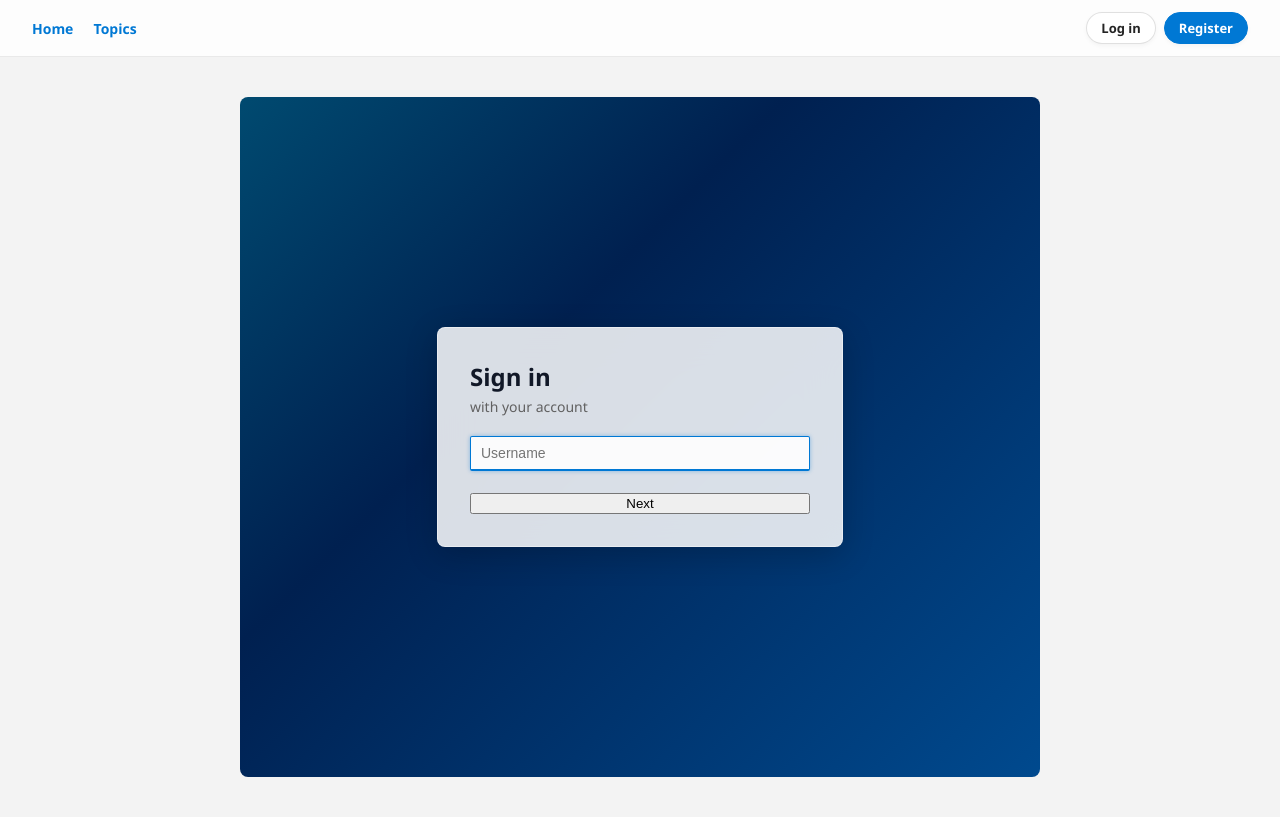
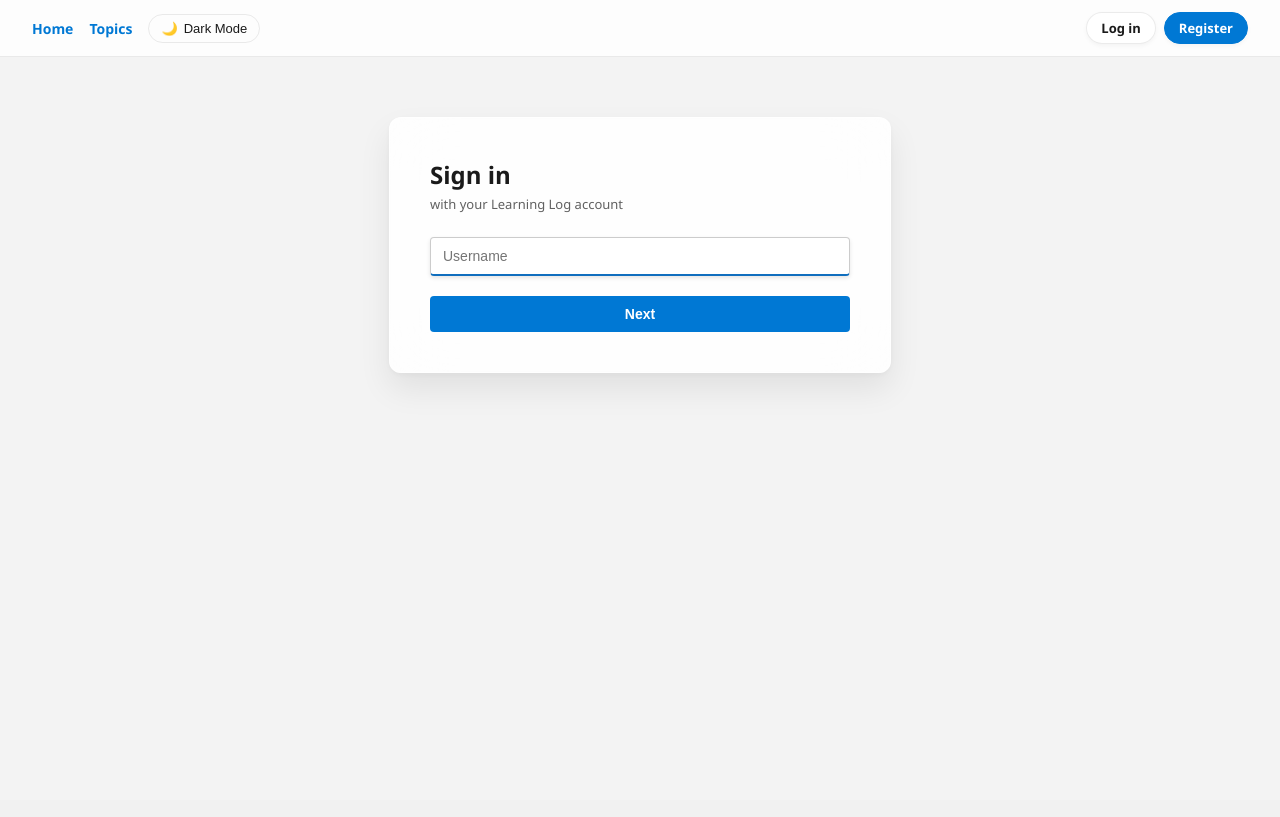
Before and after one commit to ngeezijin2016/learning-log-python-crash-course-, a Django app: page /accounts/login/?next=/ll.settings/ in a window 1280 px wide. After the commit the page ends 378 px from the top, so only its background shows below. Run offline with Django 5.2, Linux system fonts and the light colour scheme.

Commit message:
added settings and dark light mode toggle and fixed everything

```diff
--- a/accounts/templates/registration/login.html
+++ b/accounts/templates/registration/login.html
@@ -1,241 +1,168 @@
 {% extends 'learning_logs/base.html' %}
 
 {% block content %}
-<!-- Fluent UI Changing Gradient & Acrylic Background Container -->
-<div class="fluent-bg-wrapper">
+<style>
+  .fluent-card {
+    max-width: 420px;
+    margin: 60px auto;
+    padding: 40px;
+    background: rgba(255, 255, 255, 0.85);
+    backdrop-filter: blur(30px);
+    -webkit-backdrop-filter: blur(30px);
+    border-radius: 12px;
+    border: 1px solid rgba(255, 255, 255, 0.6);
+    box-shadow: 0 16px 32px rgba(0, 0, 0, 0.08), 0 2px 6px rgba(0, 0, 0, 0.04);
+  }
 
-    <div class="fluent-card-3d-wrapper">
-    <div id="login-card" class="fluent-card">
+  .fluent-title {
+    font-size: 24px;
+    font-weight: 600;
+    color: #1a1a1a;
+    margin: 0 0 4px 0;
+  }
 
-      <!-- Django Error Notification -->
+  .fluent-subtitle {
+    font-size: 13px;
+    color: #616161;
+    margin: 0 0 24px 0;
+  }
+
+  .fluent-field {
+    margin-bottom: 20px;
+  }
+
+  .fluent-input {
+    width: 100%;
+    padding: 10px 12px;
+    font-size: 14px;
+    border: 1px solid rgba(0, 0, 0, 0.2);
+    border-bottom: 2px solid #0078d4;
+    border-radius: 4px;
+    background: rgba(255, 255, 255, 0.9);
+    box-sizing: border-box;
+    outline: none;
+    transition: all 0.2s ease;
+  }
+
+  .fluent-input:focus {
+    background: #ffffff;
+    border-bottom-color: #106ebe;
+    box-shadow: 0 2px 4px rgba(0, 0, 0, 0.1);
+  }
+
+  .btn-fluent-primary {
+    width: 100%;
+    background: #0078d4;
+    color: #ffffff;
+    border: none;
+    padding: 10px 16px;
+    border-radius: 4px;
+    font-weight: 600;
+    font-size: 14px;
+    cursor: pointer;
+    transition: background 0.15s ease;
+  }
+
+  .btn-fluent-primary:hover {
+    background: #106ebe;
+  }
+
+  .btn-fluent-secondary {
+    background: transparent;
+    border: 1px solid rgba(0, 0, 0, 0.2);
+    padding: 8px 16px;
+    border-radius: 4px;
+    font-weight: 600;
+    font-size: 13px;
+    color: #242424;
+    cursor: pointer;
+    transition: background 0.15s ease;
+  }
+
+  .btn-fluent-secondary:hover {
+    background: rgba(0, 0, 0, 0.04);
+  }
+
+  .fluent-error {
+    background: #fde7e9;
+    color: #d13438;
+    padding: 10px 14px;
+    border-radius: 4px;
+    font-size: 13px;
+    font-weight: 600;
+    margin-bottom: 20px;
+    border-left: 4px solid #d13438;
+  }
+</style>
+
+<div class="fluent-card">
+
   {% if form.errors %}
-        <div style="background-color: #fde7e9; border-left: 4px solid #d13438; padding: 10px; margin-bottom: 15px; border-radius: 2px;">
-          <p style="color: #a80000; font-size: 13px; margin: 0; font-weight: 600;">
-            Wrong password or username. Try again.
-          </p>
+    <div class="fluent-error">
+      Invalid username or password. Please try again.
     </div>
   {% endif %}
-
-      <!-- Fluent Loading Bar (Progress Dots) -->
-      <div id="fluent-loader" class="fluent-progress-bar" style="display: none;">
-        <div class="progress-dot"></div>
-        <div class="progress-dot"></div>
-        <div class="progress-dot"></div>
-        <div class="progress-dot"></div>
-        <div class="progress-dot"></div>
-      </div>
 
   <form method="post" action="{% url 'accounts:login' %}" id="fluent-login-form">
     {% csrf_token %}
 
     <!-- STEP 1: USERNAME -->
-        <div id="step-username" class="step-content">
-          <h2 style="font-size: 24px; font-weight: 600; margin: 0 0 4px 0; color: #111827;">Sign in</h2>
-          <p style="color: #616161; font-size: 14px; margin: 0 0 20px 0;">with your account</p>
+    <div id="step-username">
+      <h2 class="fluent-title">Sign in</h2>
+      <p class="fluent-subtitle">with your Learning Log account</p>
 
-          <div style="margin-bottom: 20px;">
+      <div class="fluent-field">
         <input type="text" name="username" id="id_username" placeholder="Username" required autofocus class="fluent-input">
       </div>
 
-          <button type="button" class="btn-fluent" onclick="transitionToPassword()" style="width: 100%; cursor: pointer;">
+      <button type="button" class="btn-fluent-primary" onclick="goToPasswordStep()">
         Next
       </button>
     </div>
 
     <!-- STEP 2: PASSWORD -->
-        <div id="step-password" class="step-content" style="display: none;">
-          <h2 style="font-size: 20px; font-weight: 600; margin: 0 0 4px 0; color: #111827;" id="user-greeting">Hello</h2>
-          <p style="color: #616161; font-size: 13px; margin: 0 0 20px 0;">Verify it's you</p>
+    <div id="step-password" style="display: none;">
+      <h2 class="fluent-title" id="user-greeting">Welcome back</h2>
+      <p class="fluent-subtitle">Verify your password to continue</p>
 
-          <div style="margin-bottom: 20px;">
+      <div class="fluent-field">
         <input type="password" name="password" id="id_password" placeholder="Password" class="fluent-input">
       </div>
 
       <div style="display: flex; align-items: center; justify-content: space-between;">
-            <button type="button" onclick="transitionToUsername()" class="btn-back">
+        <button type="button" class="btn-fluent-secondary" onclick="goToUsernameStep()">
           Back
         </button>
-            <button type="submit" onclick="showLoading()" class="btn-fluent" style="min-width: 100px; cursor: pointer;">
+        <button type="submit" class="btn-fluent-primary" style="width: auto; padding: 8px 24px;">
           Sign in
         </button>
       </div>
     </div>
-
-        <input type="hidden" name="next" value="{% url 'learning_logs:topics' %}" />
   </form>
-
-    </div>
-  </div>
 </div>
 
-<style>
-  /* 1. Dynamic Fluent Background Gradient */
-  .fluent-bg-wrapper {
-    min-height: 80vh;
-    display: flex;
-    align-items: center;
-    justify-content: center;
-    background: linear-gradient(-45deg, #0078d4, #002050, #00b7c3, #2b88d8);
-    background-size: 400% 400%;
-    animation: fluentGradient 15s ease infinite;
-    padding: 20px;
-    border-radius: 8px;
-  }
-
-  @keyframes fluentGradient {
-    0% { background-position: 0% 50%; }
-    50% { background-position: 100% 50%; }
-    100% { background-position: 0% 50%; }
-  }
-
-  /* 2. Card Perspective & Acrylic Blur Effect */
-  .fluent-card-3d-wrapper {
-    perspective: 1000px;
-  }
-
-  .fluent-card {
-    width: 340px;
-    background: rgba(255, 255, 255, 0.85);
-    backdrop-filter: blur(20px);
-    -webkit-backdrop-filter: blur(20px);
-    border: 1px solid rgba(255, 255, 255, 0.4);
-    border-radius: 8px;
-    padding: 32px;
-    box-shadow: 0 8px 32px 0 rgba(0, 0, 0, 0.2);
-    transition: transform 0.6s cubic-bezier(0.4, 0, 0.2, 1), opacity 0.4s ease;
-    transform-style: preserve-3d;
-  }
-
-  /* Flip Down / Out Animations */
-  .flip-down {
-    transform: rotateX(-90deg);
-    opacity: 0;
-  }
-
-  /* Custom Input Styling */
-  .fluent-input {
-    width: 100%;
-    padding: 8px 10px;
-    border: 1px solid #8a8886;
-    border-bottom: 2px solid #0078d4;
-    border-radius: 2px;
-    box-sizing: border-box;
-    font-size: 14px;
-    outline: none;
-    background: rgba(255,255,255,0.9);
-    transition: all 0.2s ease;
-  }
-
-  .fluent-input:focus {
-    border-color: #0078d4;
-    box-shadow: 0 0 4px rgba(0, 120, 212, 0.4);
-  }
-
-  .btn-back {
-    background: transparent;
-    border: none;
-    color: #0078d4;
-    cursor: pointer;
-    font-size: 13px;
-    padding: 0;
-    text-decoration: underline;
-  }
-
-  /* 3. Fluent Progress Dots Loading Animation */
-  .fluent-progress-bar {
-    position: relative;
-    width: 100%;
-    height: 4px;
-    margin-bottom: 15px;
-    overflow: hidden;
-  }
-
-  .progress-dot {
-    position: absolute;
-    width: 4px;
-    height: 4px;
-    background-color: #0078d4;
-    border-radius: 50%;
-    animation: fluentDots 2s infinite ease-in-out;
-    opacity: 0;
-  }
-
-  .progress-dot:nth-child(1) { animation-delay: 0.0s; }
-  .progress-dot:nth-child(2) { animation-delay: 0.15s; }
-  .progress-dot:nth-child(3) { animation-delay: 0.30s; }
-  .progress-dot:nth-child(4) { animation-delay: 0.45s; }
-  .progress-dot:nth-child(5) { animation-delay: 0.60s; }
-
-  @keyframes fluentDots {
-    0% { left: 0%; opacity: 0; }
-    20% { opacity: 1; }
-    80% { opacity: 1; }
-    100% { left: 100%; opacity: 0; }
-  }
-</style>
-
 <script>
-  const hasErrors = {% if form.errors %} true {% else %} false {% endif %};
-  const card = document.getElementById('login-card');
-
-  // Smooth Flip Down Transition from Username to Password
-  function transitionToPassword() {
+  function goToPasswordStep() {
     const usernameInput = document.getElementById('id_username');
     if (!usernameInput.value.trim()) {
       usernameInput.reportValidity();
       return;
     }
 
-    // Trigger flip down animation
-    card.classList.add('flip-down');
-
-    setTimeout(() => {
-      document.getElementById('user-greeting').innerText = "Hello " + usernameInput.value;
+    document.getElementById('user-greeting').innerText = 'Hello, ' + usernameInput.value.trim();
     document.getElementById('step-username').style.display = 'none';
     document.getElementById('step-password').style.display = 'block';
 
-      // Flip back up
-      card.classList.remove('flip-down');
-
+    // Focus password field immediately
     setTimeout(() => {
       document.getElementById('id_password').focus();
-      }, 100);
-    }, 300);
+    }, 50);
   }
 
-  // Smooth Flip Down Transition back to Username
-  function transitionToUsername() {
-    card.classList.add('flip-down');
-
-    setTimeout(() => {
+  function goToUsernameStep() {
     document.getElementById('step-password').style.display = 'none';
     document.getElementById('step-username').style.display = 'block';
-
-      card.classList.remove('flip-down');
     document.getElementById('id_username').focus();
-    }, 300);
   }
-
-  // Display Fluent Loading dots during form submission
-  function showLoading() {
-    document.getElementById('fluent-loader').style.display = 'block';
-  }
-
-  document.addEventListener('DOMContentLoaded', () => {
-    const usernameEl = document.getElementById('id_username');
-    if (usernameEl) {
-      usernameEl.addEventListener('keypress', (e) => {
-        if (e.key === 'Enter') {
-          e.preventDefault();
-          transitionToPassword();
-        }
-      });
-    }
-
-    if (hasErrors) {
-      document.getElementById('step-username').style.display = 'none';
-      document.getElementById('step-password').style.display = 'block';
-    }
-  });
 </script>
 {% endblock content %}
--- a/learning_logs/templates/learning_logs/base.html
+++ b/learning_logs/templates/learning_logs/base.html
@@ -5,9 +5,35 @@
   <meta name="viewport" content="width=device-width, initial-scale=1.0">
   <title>Learning Log</title>
   <style>
+    /* LIGHT THEME (Default Fluent UI) */
+    :root {
+      --bg-primary: #f3f3f3;
+      --card-bg: rgba(255, 255, 255, 0.85);
+      --card-border: rgba(0, 0, 0, 0.08);
+      --text-primary: #1a1a1a;
+      --text-secondary: #616161;
+      --accent-color: #0078d4;
+      --input-bg: rgba(255, 255, 255, 0.9);
+      --navbar-bg: rgba(255, 255, 255, 0.8);
+    }
+
+    /* DARK THEME (Fluent Dark) */
+    [data-theme="dark"] {
+      --bg-primary: #202020;
+      --card-bg: rgba(32, 32, 32, 0.85);
+      --card-border: rgba(255, 255, 255, 0.12);
+      --text-primary: #ffffff;
+      --text-secondary: #adadad;
+      --accent-color: #479ef5;
+      --input-bg: rgba(45, 45, 45, 0.9);
+      --navbar-bg: rgba(32, 32, 32, 0.8);
+    }
+
     body {
+      background-color: var(--bg-primary);
+      color: var(--text-primary);
+      transition: background-color 0.25s ease, color 0.25s ease;
       font-family: 'Segoe UI', SegoeUI, -apple-system, BlinkMacSystemFont, Roboto, sans-serif;
-      background-color: #f3f3f3;
       margin: 0;
       padding: 0;
     }
@@ -18,18 +44,23 @@
       justify-content: space-between;
       align-items: center;
       padding: 12px 32px;
-      background: rgba(255, 255, 255, 0.8);
+      background: var(--navbar-bg);
       backdrop-filter: blur(20px);
       -webkit-backdrop-filter: blur(20px);
-      border-bottom: 1px solid rgba(0, 0, 0, 0.08);
+      border-bottom: 1px solid var(--card-border);
+    }
+
+    .nav-links {
+      display: flex;
+      align-items: center;
+      gap: 16px;
     }
 
     .nav-links a {
-      color: #0078d4;
+      color: var(--accent-color);
       text-decoration: none;
       font-weight: 600;
       font-size: 14px;
-      margin-right: 16px;
     }
 
     /* Auth Navigation Container */
@@ -92,6 +120,25 @@
       font-weight: bold;
     }
 
+    /* Toggle Button Styling */
+    .theme-toggle-btn {
+      background: transparent;
+      border: 1px solid var(--card-border);
+      color: var(--text-primary);
+      padding: 6px 12px;
+      border-radius: 20px;
+      cursor: pointer;
+      font-size: 13px;
+      display: flex;
+      align-items: center;
+      gap: 6px;
+      transition: all 0.2s ease;
+    }
+
+    .theme-toggle-btn:hover {
+      background: rgba(128, 128, 128, 0.15);
+    }
+
     /* Fluent Dropdown Menu */
     .fluent-dropdown {
       display: none;
@@ -144,30 +202,29 @@
     <div class="nav-links">
       <a href="{% url 'learning_logs:index' %}">Home</a>
       <a href="{% url 'learning_logs:topics' %}">Topics</a>
+      <button id="theme-toggle" class="theme-toggle-btn" type="button" onclick="toggleTheme()">
+        <span id="theme-icon">🌙</span> <span id="theme-text">Dark Mode</span>
+      </button>
     </div>
 
     <div class="auth-container">
       {% if user.is_authenticated %}
         <div class="user-pill-container">
-          <!-- User Profile Pill Button -->
           <button class="user-pill" onclick="toggleDropdown()">
             <span class="avatar-icon">{{ user.username|slice:":1"|upper }}</span>
             <span>{{ user.username }}</span>
-            <span style="font-size: 10px; color: #616161;">▼</span>
+            <span style="font-size: 10px; color: var(--text-secondary);">▼</span>
           </button>
 
-          <!-- Dropdown Menu with POST Logout Form -->
           <div id="userMenu" class="fluent-dropdown">
+            <a href="{% url 'learning_logs:settings' %}" class="dropdown-link">Settings</a>
             <form method="post" action="{% url 'accounts:logout' %}">
               {% csrf_token %}
-              <button type="submit" class="dropdown-btn">
-                Sign out
-              </button>
+              <button type="submit" class="dropdown-btn dropdown-btn-danger">Sign out</button>
             </form>
           </div>
         </div>
       {% else %}
-        <!-- Unauthenticated Guest Options -->
         <a href="{% url 'accounts:login' %}" class="user-pill">Log in</a>
         <a href="{% url 'accounts:register' %}" class="user-pill user-pill-primary">Register</a>
       {% endif %}
@@ -192,6 +248,40 @@
         }
       }
     }
+
+    // --- Theme Switcher Logic ---
+    function applyTheme(theme) {
+      const isDark = theme === 'dark';
+      if (isDark) {
+        document.documentElement.setAttribute('data-theme', 'dark');
+      } else {
+        document.documentElement.removeAttribute('data-theme');
+      }
+      localStorage.setItem('fluent-theme', theme);
+      updateToggleUI(isDark);
+
+      // Sync checkbox in settings page if present
+      const settingsCheckbox = document.getElementById('settings-theme-toggle');
+      if (settingsCheckbox) settingsCheckbox.checked = isDark;
+    }
+
+    function toggleTheme() {
+      const isDark = document.documentElement.getAttribute('data-theme') === 'dark';
+      applyTheme(isDark ? 'light' : 'dark');
+    }
+
+    function updateToggleUI(isDark) {
+      const icon = document.getElementById('theme-icon');
+      const text = document.getElementById('theme-text');
+      if (icon && text) {
+        icon.innerText = isDark ? '☀️' : '🌙';
+        text.innerText = isDark ? 'Light Mode' : 'Dark Mode';
+      }
+    }
+
+    // Load stored theme
+    const savedTheme = localStorage.getItem('fluent-theme') || 'light';
+    applyTheme(savedTheme);
   </script>
 </body>
 </html>
--- a/learning_logs/urls.py
+++ b/learning_logs/urls.py
@@ -12,4 +12,5 @@ urlpatterns = [
     path('edit_entry/<int:entry_id>/', views.edit_entry, name='edit_entry'),
     path('delete_entry_ajax/<int:entry_id>/', views.delete_entry_ajax, name='delete_entry_ajax'),
     path('delete_topic_ajax/<int:topic_id>/', views.delete_topic_ajax, name='delete_topic_ajax'),
+    path('ll.settings/', views.settings, name='settings'),
 ]
--- a/learning_logs/views.py
+++ b/learning_logs/views.py
@@ -124,3 +124,7 @@ def delete_topic_ajax(request, topic_id):
 
     topic.delete()
     return JsonResponse({'status': 'success', 'topic_id': topic_id})
+
+@login_required
+def settings(request):
+    return render(request, 'learning_logs/settings.html')
```
Also changed, not shown: other parts of learning_logs/templates/learning_logs/base.html (+22 -15 lines), learning_logs/templates/learning_logs/settings.html (added, +169 -0 lines), ll_project/settings.py (+10 -6 lines), db.sqlite3, learning_logs/templates/learning_logs/404.html (renamed from learning_logs/templates/404.html), learning_logs/templates/learning_logs/500.html (renamed from learning_logs/templates/500.html). Lines whose indentation alone changed are shown as unchanged.
